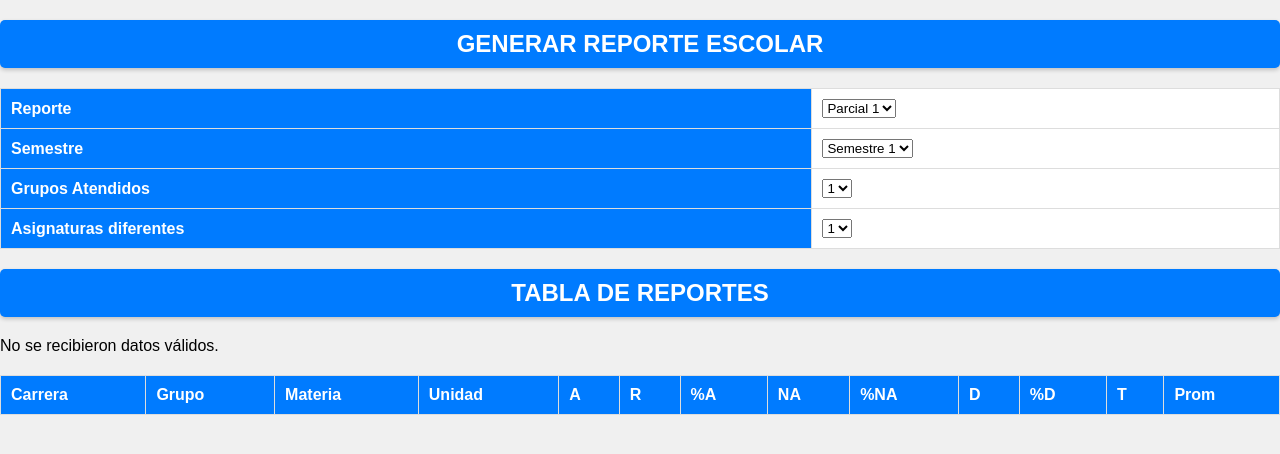
After one commit to Beterbiev/itcm-web-report, a PHP site: page /visualizar_reporte.php in a window 1280 px wide. The commit adds this page. Shown: the top 454 px of the page. Run offline with PHP 8.4, Linux system fonts and the light colour scheme; lists and menus that the app fills with data are empty.

Commit message:
reportes y visualizar_reportes

```diff
--- a/css/styles.css
+++ b/css/styles.css
@@ -67,14 +67,16 @@ table th, table td {
 }
 
 /* Estilos para filas pares */
-table tr:nth-child(even) {
+#tablaDatos tr:nth-child(even) {
     background-color: #f2f2f2;
 }
 
+
 /* Estilos para filas impares */
-table tr:nth-child(odd) {
+#tablaDatos tr:nth-child(odd) {
     background-color: #fff;
 }
+
 
 /* Estilos para los botones */
 .button {
--- a/php/admin_grupos.php
+++ b/php/admin_grupos.php
@@ -8,7 +8,7 @@
 </head>
 <body>
 <h1>Administrar Grupos</h1>
-<table>
+<table id="tablaDatos">
   <thead>
     <tr>
       <th>Materia</th>
--- a/php/carga_manual.php
+++ b/php/carga_manual.php
@@ -69,7 +69,7 @@
 $servername = "localhost";
 $username = "root";
 $password = "";
-$dbname = "reportes_escolares";
+$dbname = "reportes";
 $port = 3306;
 
 $conn = new mysqli($servername, $username, $password, $dbname, $port);
--- /dev/null
+++ b/php/visualizar_reporte.php
@@ -0,0 +1,120 @@
+<!DOCTYPE html>
+<html>
+
+<head>
+    <title>Reporte Escolar</title>
+    <script src="../js/visualizar_reporte.js"></script>
+    <link rel="stylesheet" type="text/css" href="../css/styles.css">
+    <style>
+        th {
+            max-width: 200px; /* Ancho máximo para los encabezados */
+            white-space: nowrap; /* Evitar el truncamiento del texto */
+            overflow: hidden; /* Ocultar el texto que desborda el ancho máximo */
+            text-overflow: ellipsis; /* Mostrar puntos suspensivos (...) cuando el texto desborda */
+        }
+    </style>
+</head>
+
+<body>
+    <h1>Generar Reporte Escolar</h1>
+
+    <table>
+        <tr>
+            <th>Reporte</th>
+            <td>
+                <select id="report-type">
+                    <option value="parcial1">Parcial 1</option>
+                    <option value="parcial2">Parcial 2</option>
+                    <option value="parcial3">Parcial 3</option>
+                </select>
+            </td>
+        </tr>
+        <tr>
+            <th>Semestre</th>
+            <td>
+                <select id="semester">
+                    <option value="semestre1">Semestre 1</option>
+                    <option value="semestre2">Semestre 2</option>
+                    <!-- Agrega más opciones según tus necesidades -->
+                </select>
+            </td>
+        </tr>
+        <tr>
+            <th>Grupos Atendidos</th>
+            <td>
+                <select id="groups">
+                    <option value="1">1</option>
+                    <option value="2">2</option>
+                    <option value="3">3</option>
+                    <option value="4">4</option>
+                    <option value="5">5</option>
+                </select>
+            </td>
+        </tr>
+        <tr>
+            <th>Asignaturas diferentes</th>
+            <td>
+                <select id="subject-count">
+                    <option value="1">1</option>
+                    <option value="2">2</option>
+                    <option value="3">3</option>
+                    <option value="4">4</option>
+                    <option value="5">5</option>
+                </select>
+            </td>
+        </tr>
+    </table>
+
+    <h1>Tabla de Reportes</h1>
+
+    <table id="tabla-reportes">
+        <thead>
+            <tr>
+                <th>Carrera</th>
+                <th>Grupo</th>
+                <th>Materia</th>
+                <th>Unidad</th>
+                <th>A</th>
+                <th>R</th>
+                <th>%A</th>
+                <th>NA</th>
+                <th>%NA</th>
+                <th>D</th>
+                <th>%D</th>
+                <th>T</th>
+                <th>Prom</th>
+            </tr>
+        </thead>
+        <tbody>
+        <?php
+            if (isset($_GET['data'])) {
+                // Decodifica el JSON desde base64
+                $base64Data = $_GET['data'];
+                $jsonData = base64_decode($base64Data);
+
+                // Convierte el JSON en un array asociativo
+                $selectedData = json_decode($jsonData, true);
+
+                // Puedes iterar sobre $selectedData y acceder a los datos de cada fila seleccionada
+                foreach ($selectedData as $data) {
+                    $nombreMateria = $data['nombre_materia'];
+                    $claveGrupo = $data['clave_grupo'];
+                    $unidad = $data['unidad'];
+
+                    // Haz lo que necesites con estos datos
+                    echo 'Materia: ' . $nombreMateria . '<br>';
+                    echo 'Grupo: ' . $claveGrupo . '<br>';
+                    echo 'Unidad seleccionada: ' . $unidad . '<br>';
+                    echo '<br>';
+                }
+            } else {
+                echo 'No se recibieron datos válidos.';
+            }
+        ?>
+
+        </tbody>
+    </table>
+
+</body>
+
+</html>
```
Also changed, not shown: js/reportes.js (added, +27 -0 lines), php/index.php (+4 -4 lines), php/reportes.php (added, +97 -0 lines), js/visualizar_reporte.js (added).
